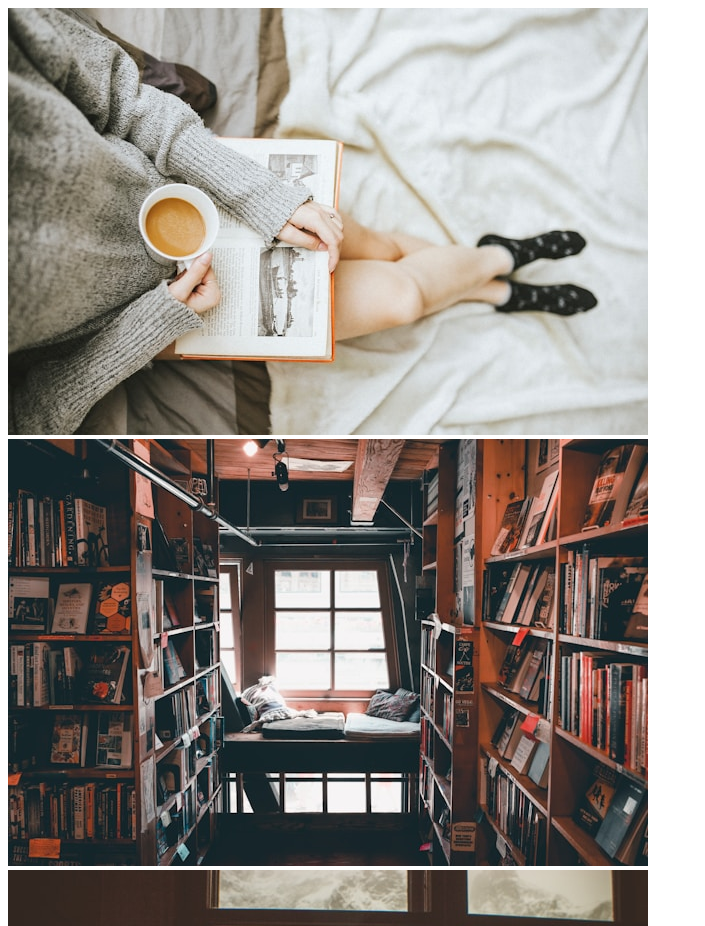
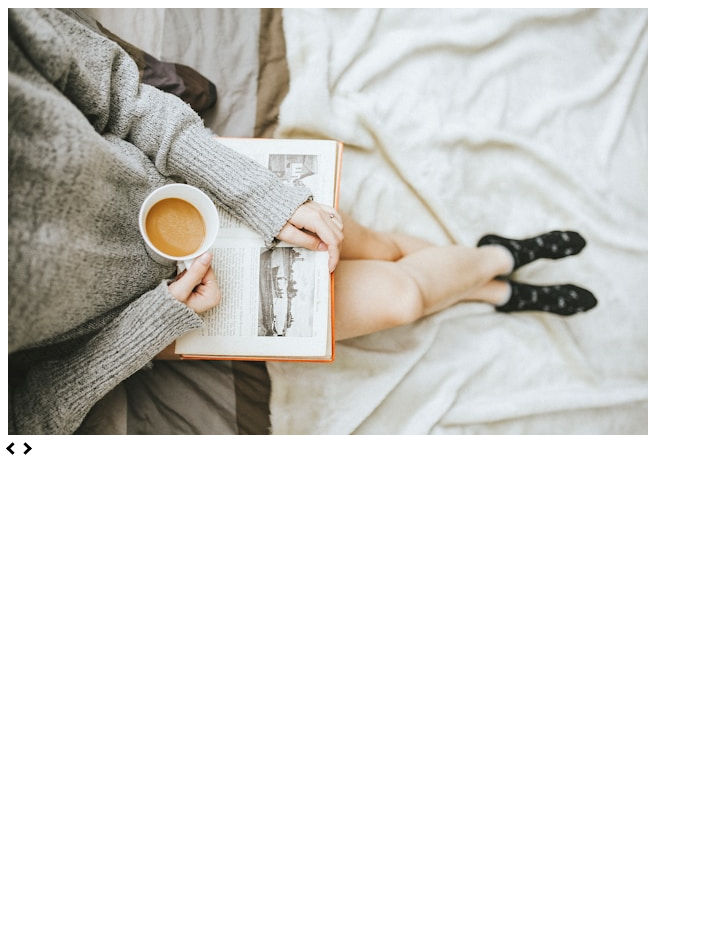
Before and after one commit to fugbot/image-carousel, a plain HTML site: page index.html in a window 1280 px wide. Shown: the top 926 px of the page, without its empty margins (0-705 px from the left). After the commit the page ends 800 px from the top, so only its background shows below. Drawn offline with Linux system fonts and the light colour scheme.

Commit message:
Add arrow functionality

```diff
--- a/index.html
+++ b/index.html
@@ -38,8 +38,8 @@
           alt="sweaters hung on rack"
         />
       </div>
-      <div id="prev"></div>
-      <div id="next"></div>
+      <div id="prev" class="arrow"></div>
+      <div id="next" class="arrow"></div>
     </div>
     <script src="./index.js"></script>
   </body>
--- a/index.js
+++ b/index.js
@@ -0,0 +1,26 @@
+let imgIndex = 0;
+let images = document.getElementsByClassName("image-slide");
+showImages(imgIndex);
+
+function showImages(n) {
+  let i;
+  for (i = 0; i < images.length; i++) {
+    images[i].style.display = "none";
+  }
+  images[n].style.display = "block";
+}
+
+const prevBtn = document.querySelector("#prev");
+const nextBtn = document.querySelector("#next");
+
+nextBtn.addEventListener("click", () => {
+  if (imgIndex < images.length - 1) {
+    showImages((imgIndex += 1));
+  }
+});
+
+prevBtn.addEventListener("click", () => {
+  if (imgIndex > 0) {
+    showImages((imgIndex -= 1));
+  }
+});
--- a/styles.css
+++ b/styles.css
@@ -0,0 +1,20 @@
+.image-slide {
+  display: none;
+}
+
+.arrow {
+  border: solid black;
+  border-width: 0 3px 3px 0;
+  display: inline-block;
+  padding: 3px;
+}
+
+#next {
+  transform: rotate(-45deg);
+  -webkit-transform: rotate(-45deg);
+}
+
+#prev {
+  transform: rotate(135deg);
+  -webkit-transform: rotate(135deg);
+}
```
